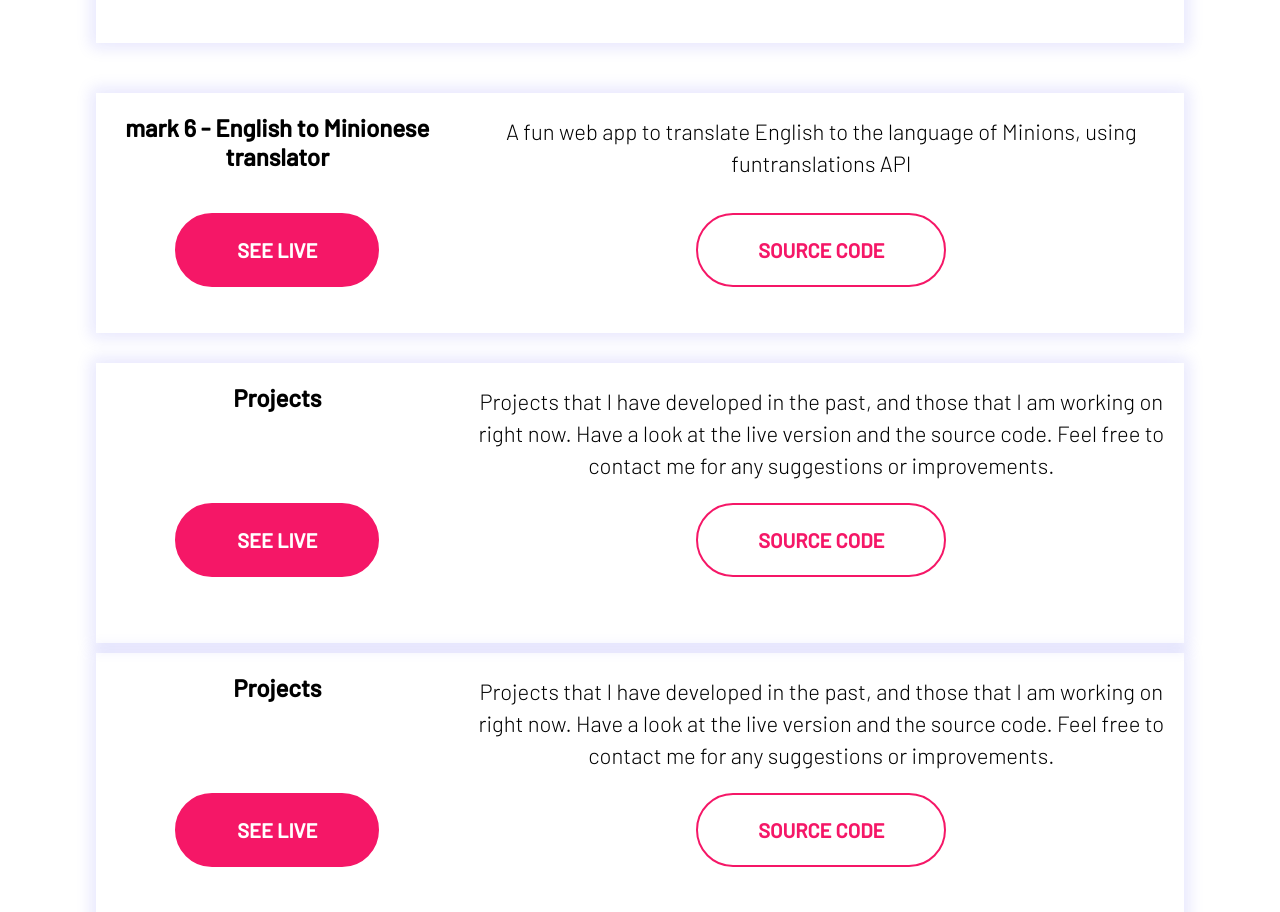
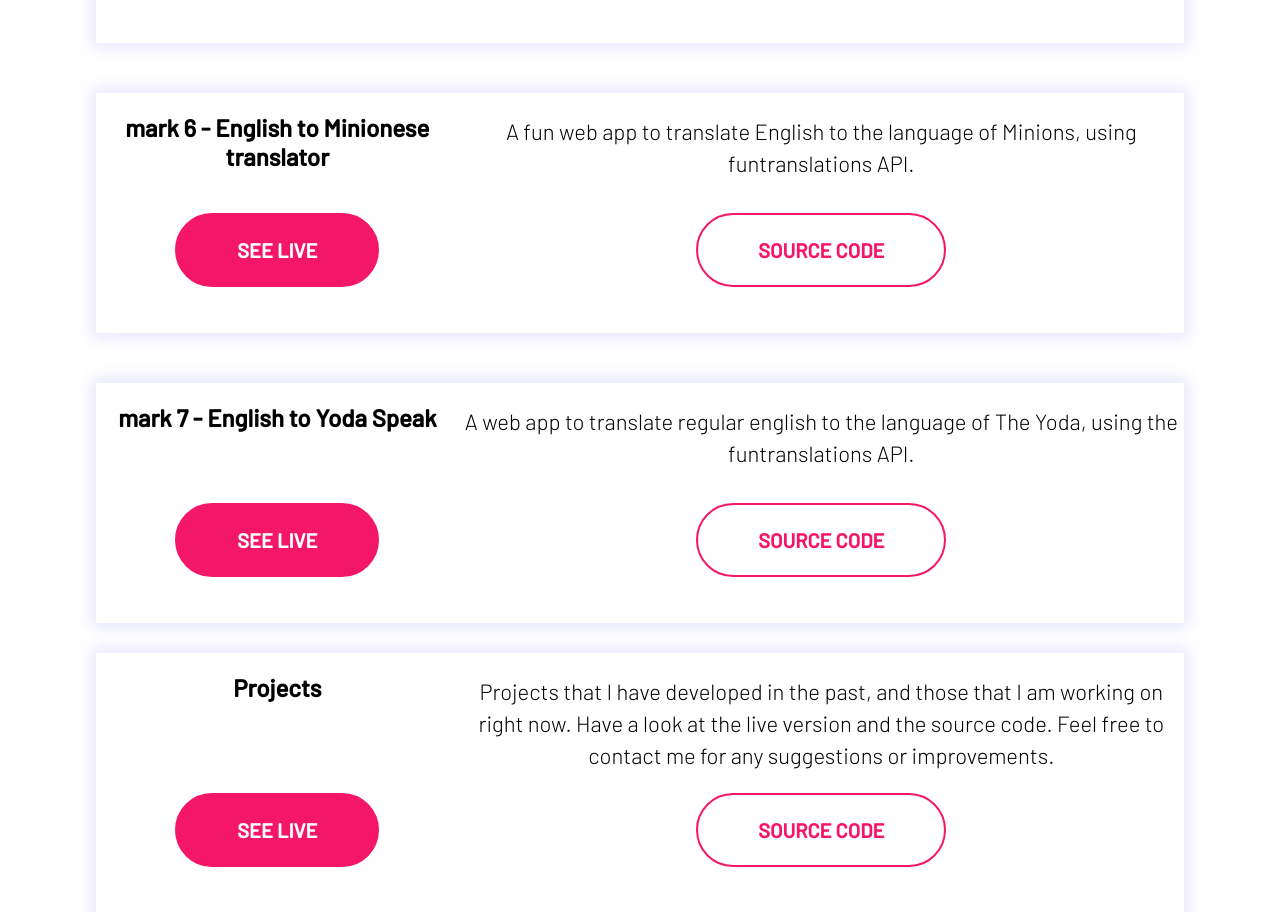
Before and after one commit to kaustubh-jsr/portfolio-page, a plain HTML site: page projects.html in a window 1280 px wide. Shown: the part 902-1814 px from the top of the page. Drawn offline with Linux system fonts and the light colour scheme.

Commit message:
New project links updated

```diff
--- a/projects.html
+++ b/projects.html
@@ -59,19 +59,18 @@
             <div class="content-text">
                 <h2>mark 6 - English to Minionese translator</h2>
                 <p class="content-subtext">
-                A fun web app to translate English to the language of Minions, using funtranslations API
+                A fun web app to translate English to the language of Minions, using funtranslations API.
                 </p>
              <a class="btn-dark" target="_blank" href="https://eng-to-minionese.netlify.app/">See Live</a>
             <a class="btn-light" target="_blank" href="https://github.com/kaustubh-jsr/banana-talk">Source Code</a>
             </div>
             <div class="content-text">
-                <h2>Projects</h2>
+                <h2>mark 7 - English to Yoda Speak</h2>
                 <p class="content-subtext">
-                Projects that I have developed in the past, and those that I am working on right now.
-                Have a look at the live version and the source code. Feel free to contact me for any suggestions or improvements.
+                A web app to translate regular english to the language of The Yoda, using the funtranslations API.
                 </p>
-             <a class="btn-dark" href="projects.html">See Live</a>
-            <a class="btn-light" href="projects.html">Source Code</a>
+             <a class="btn-dark" href="https://eng-to-yodaspeak.netlify.app/">See Live</a>
+            <a class="btn-light" href="https://github.com/kaustubh-jsr/yoda-speak">Source Code</a>
             </div>
             <div class="content-text">
                 <h2>Projects</h2>
```
